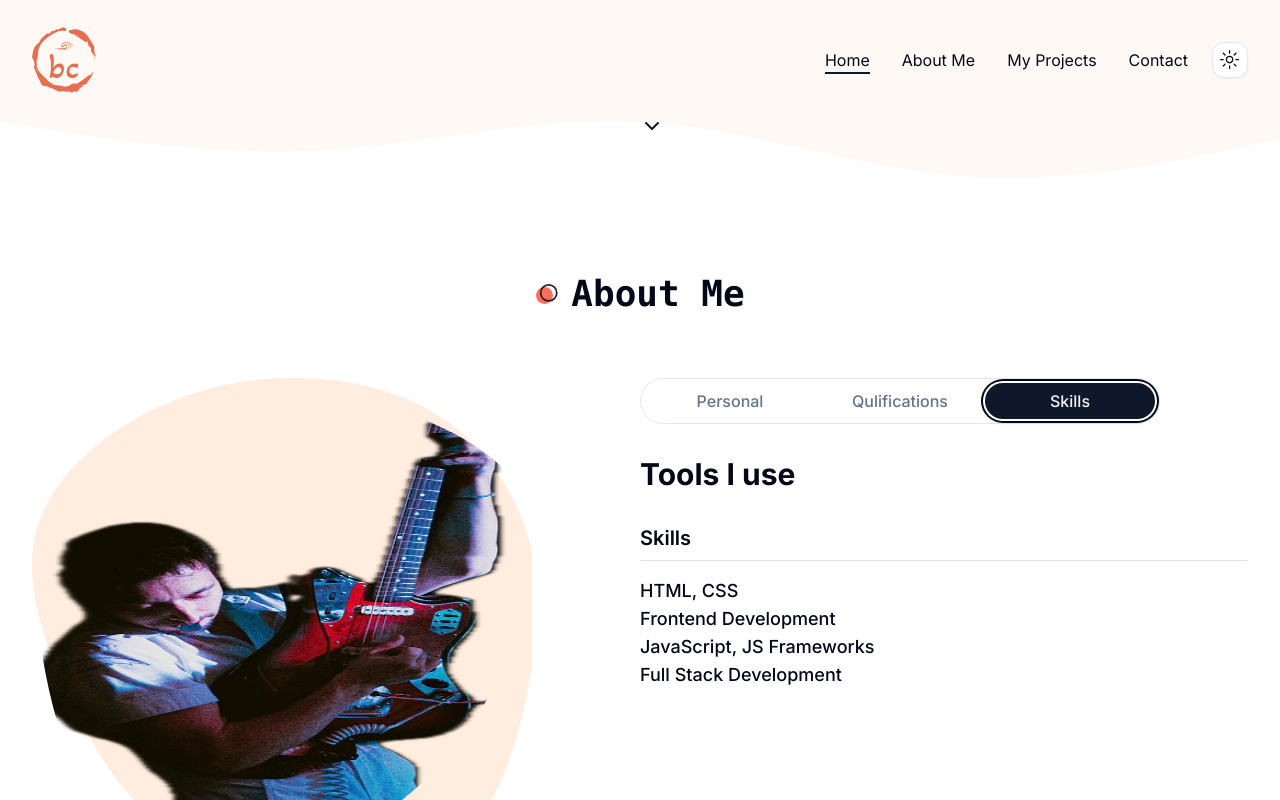
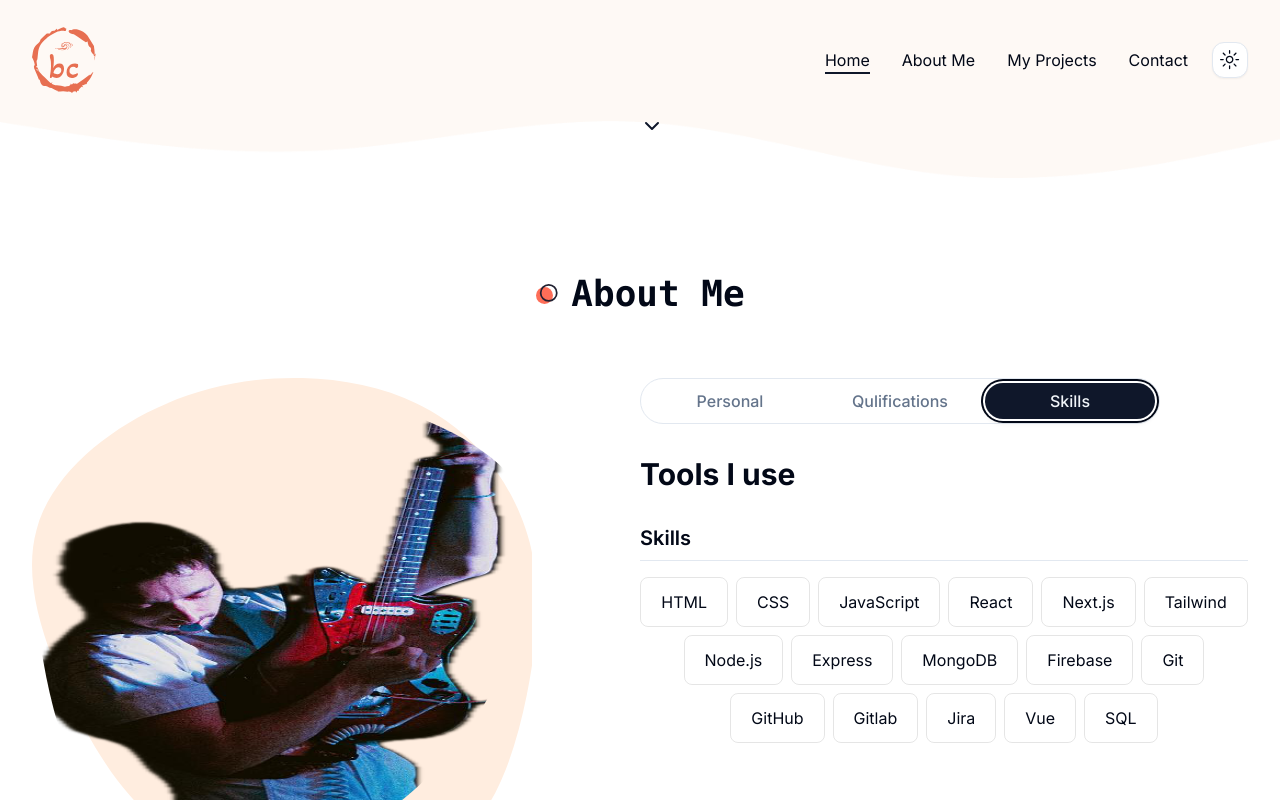
Before and after one commit to bchussid/portfolio, a Next.js app: page / in a window 1280 px wide. Both pictures are taken after a click on the tab "Skills". Shown: the part 614-1414 px from the top of the page. Built offline with nearby package versions, Linux system fonts and the light colour scheme.

Commit message:
add/new skills layout

```diff
--- a/src/components/About.tsx
+++ b/src/components/About.tsx
@@ -75,6 +75,25 @@ const skillData = [
       },
     ],
   },
+];
+
+const skillData2 = [
+  "HTML",
+  "CSS",
+  "JavaScript",
+  "React",
+  "Next.js",
+  "Tailwind",
+  "Node.js",
+  "Express",
+  "MongoDB",
+  "Firebase",
+  "Git",
+  "GitHub",
+  "Gitlab",
+  "Jira",
+  "Vue",
+  "SQL",
 ];
 
 const qualificationData = [
@@ -222,19 +241,17 @@ const About = () => {
                           }
                         )}
                       </div>
-                      {/* education */}
-                      <div>education</div>
                     </div>
                   </div>
                 </TabsContent>
-                {/* skills */}
-                <TabsContent value="skills">
+                {/* skills - old */}
+                {/* <TabsContent value="skills">
                   <div className="text-center xl:text-left">
                     <h3 className="h3 mb-8">Tools I use</h3>
                     <div className="mb-16">
                       <h4 className="text-xl font-semibold mb-2">Skills</h4>
                       <div className="border-b border-border mb-4"></div>
-                      {/* skills list */}
+
                       <div>
                         {getData(skillData, "skills")?.data.map(
                           (item: { name: string }, index: number) => (
@@ -244,6 +261,22 @@ const About = () => {
                           )
                         )}
                       </div>
+                    </div>
+                  </div>
+                </TabsContent> */}
+                {/* skills - new */}
+                <TabsContent value="skills">
+                  <div className="text-center xl:text-left">
+                    <h3 className="h3 mb-8">Tools I use</h3>
+                    <div className="mb-16">
+                      <h4 className="text-xl font-semibold mb-2">Skills</h4>
+                      <div className="border-b border-border mb-4"></div>
+                      {/* skills list */}
+                      <ul className="flex flex-wrap justify-center gap-2 text-base">
+                        {skillData2.map((item, index) => (
+                          <li className="border dark:border-primary border-black/[0.1] rounded-lg px-5 py-3" key={index}>{item}</li>
+                        ))}
+                      </ul>
                     </div>
                   </div>
                 </TabsContent>
```
